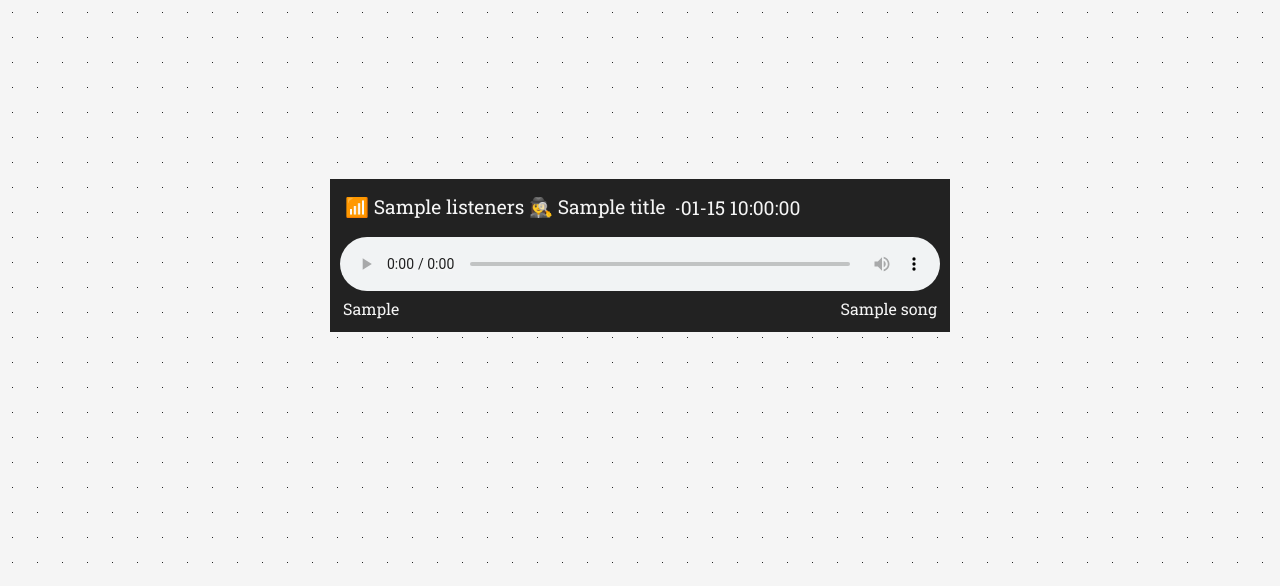
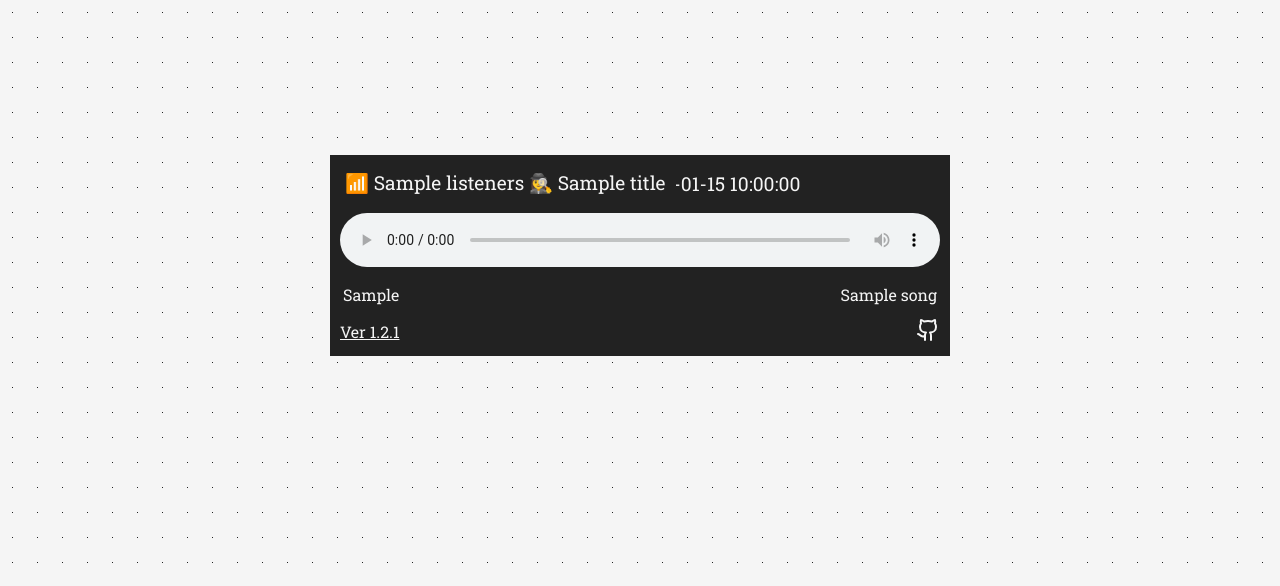
Before and after one commit to foresle/icecast_radio_player, a Flask app: template templates/player.html in a window 1280 px wide. Shown: the top 586 px of the page. Run offline with Flask 3, Linux system fonts and the light colour scheme; the template is opened without the code that fills it: most values are stand-ins (such as "Sample title", 1, 10 or a date in 2020); parts of the project's set-up code (start-up, migrations or seed data) failed here and were passed over.

Commit message:
Added version and link to repo. Ver 1.2.1.

```diff
--- a/static/styles/main.css
+++ b/static/styles/main.css
@@ -14,6 +14,9 @@ body {
   background-position: 0 0;
   background-size: 25px 25px;
 }
+body a {
+  color: whitesmoke;
+}
 
 @media screen and (min-width: 768px) {
   body {
--- a/static/styles/main.sass
+++ b/static/styles/main.sass
@@ -19,6 +19,8 @@ body
   background-position: 0 0
   background-size: 25px 25px
 
+  a
+    color: whitesmoke
 
 @media screen and (min-width: 768px)
   body
--- a/static/styles/player.css
+++ b/static/styles/player.css
@@ -39,6 +39,12 @@
   animation: linear 4s now_playing_scroll infinite;
   white-space: nowrap;
 }
+#player > audio {
+  margin-bottom: 10px;
+}
+#player > table:nth-child(3) {
+  margin-bottom: 10px;
+}
 #player > table:nth-child(3) > tbody > tr {
   display: flex;
   flex-direction: row;
@@ -51,6 +57,12 @@
 #player > table:nth-child(3) > tbody > tr > td:last-child {
   flex-grow: 40;
   text-align: right;
+}
+#player > div:last-child {
+  display: flex;
+  flex-direction: row;
+  justify-content: space-between;
+  align-items: center;
 }
 
 @keyframes now_playing_scroll {
--- a/static/styles/player.sass
+++ b/static/styles/player.sass
@@ -47,7 +47,12 @@
         animation: linear 4s now_playing_scroll infinite
         white-space: nowrap
 
+  > audio
+    margin-bottom: 10px
+
   > table:nth-child(3)
+    margin-bottom: 10px
+
     > tbody
       > tr
         display: flex
@@ -62,6 +67,12 @@
         > td:last-child
           flex-grow: 40
           text-align: right
+
+  > div:last-child
+    display: flex
+    flex-direction: row
+    justify-content: space-between
+    align-items: center
 
 @keyframes now_playing_scroll
   0%
--- a/templates/player.html
+++ b/templates/player.html
@@ -16,7 +16,8 @@
             {% endfor %}
         </table>
         <div>
-
+            <span><a href="https://github.com/foresle/icecast_radio_player/releases/tag/1.2.1">Ver 1.2.1</a></span>
+            <span><a href="https://github.com/foresle/icecast_radio_player"><svg xmlns="http://www.w3.org/2000/svg" width="24" height="24" viewBox="0 0 24 24" fill="none" stroke="currentColor" stroke-width="2" stroke-linecap="round" stroke-linejoin="round" class="lucide lucide-github"><path d="M15 22v-4a4.8 4.8 0 0 0-1-3.5c3 0 6-2 6-5.5.08-1.25-.27-2.48-1-3.5.28-1.15.28-2.35 0-3.5 0 0-1 0-3 1.5-2.64-.5-5.36-.5-8 0C6 2 5 2 5 2c-.3 1.15-.3 2.35 0 3.5A5.403 5.403 0 0 0 4 9c0 3.5 3 5.5 6 5.5-.39.49-.68 1.05-.85 1.65-.17.6-.22 1.23-.15 1.85v4"/><path d="M9 18c-4.51 2-5-2-7-2"/></svg></a></span>
         </div>
     </div>
 {% endblock %}
```
Also changed, not shown: 2 other files.
